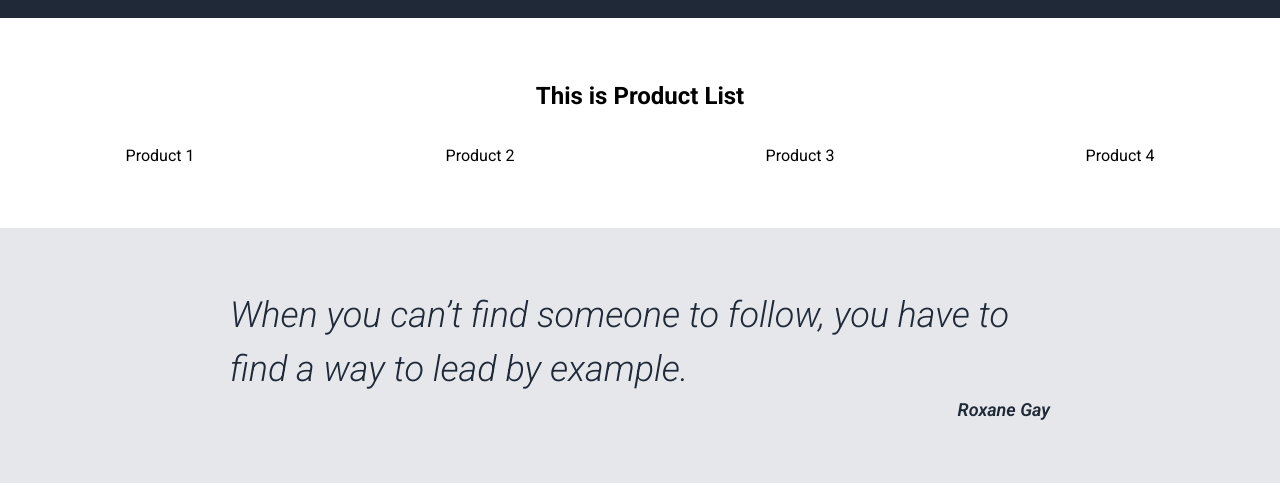
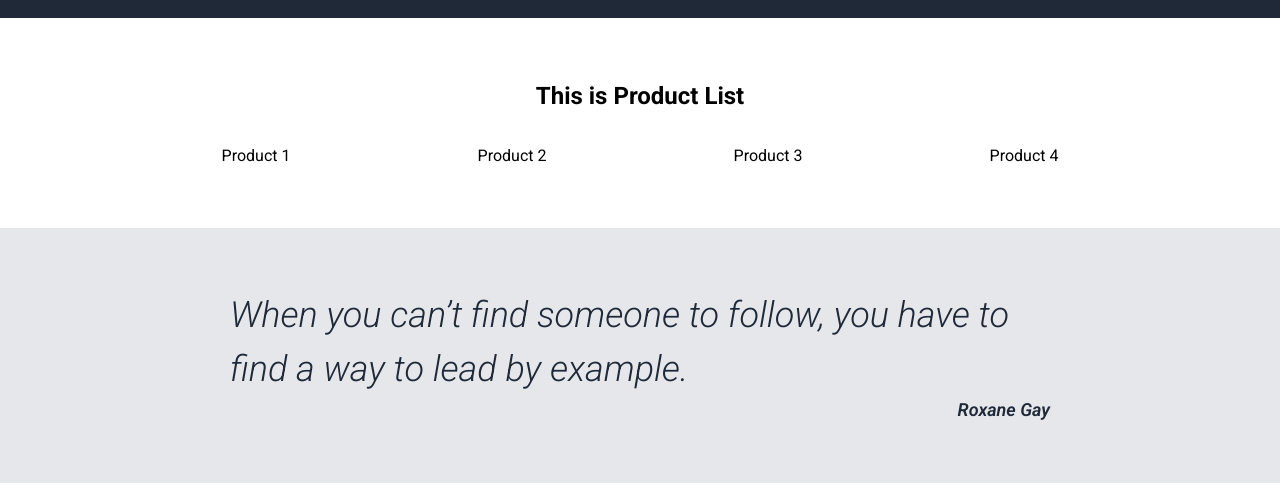
Before and after one commit to 10h30/odin-landing-page, a plain HTML site: page index.html in a window 1280 px wide. Shown: the part 438-924 px from the top of the page. Drawn offline with Linux system fonts and the light colour scheme.

Commit message:
Edit Product and Quote section

```diff
--- a/index.html
+++ b/index.html
@@ -32,7 +32,7 @@
         </div>
     </div>
     <div id="product">
-        <div id="product-wrap">
+        <div class="product-wrap">
         <h2>This is Product List</h2>
         <div class="product-loop">
             <div>Product 1</div>
--- a/style.css
+++ b/style.css
@@ -58,14 +58,14 @@ body {
     margin: 0
 }
 .header-wrap,
-.hero-wrap,
-.product-wrap {
+.hero-wrap{
     max-width: 1024px;
     display: flex;
     justify-content: space-between;
     align-items: center;
     margin: 0 auto;
 }
+
 header {
     background-color: var(--dark-background);
     color: #F9FAF8;
@@ -130,6 +130,10 @@ header .nav ul a {
     padding: 60px 0;
     text-align: center;
 }
+.product-wrap {
+    max-width: 1024px;
+    margin: 0 auto;
+}
 #product h2 {
     margin-bottom: 30px;
 }
```
